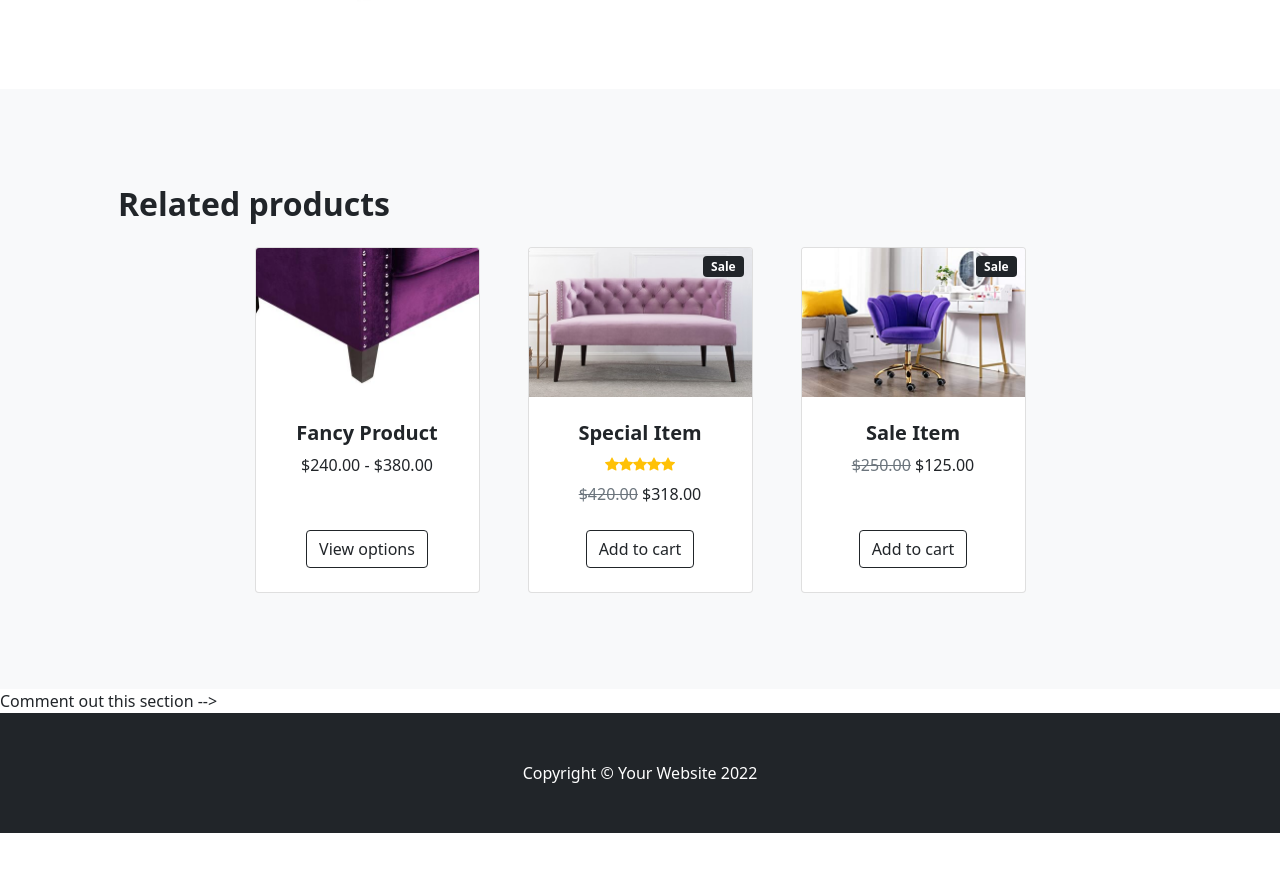
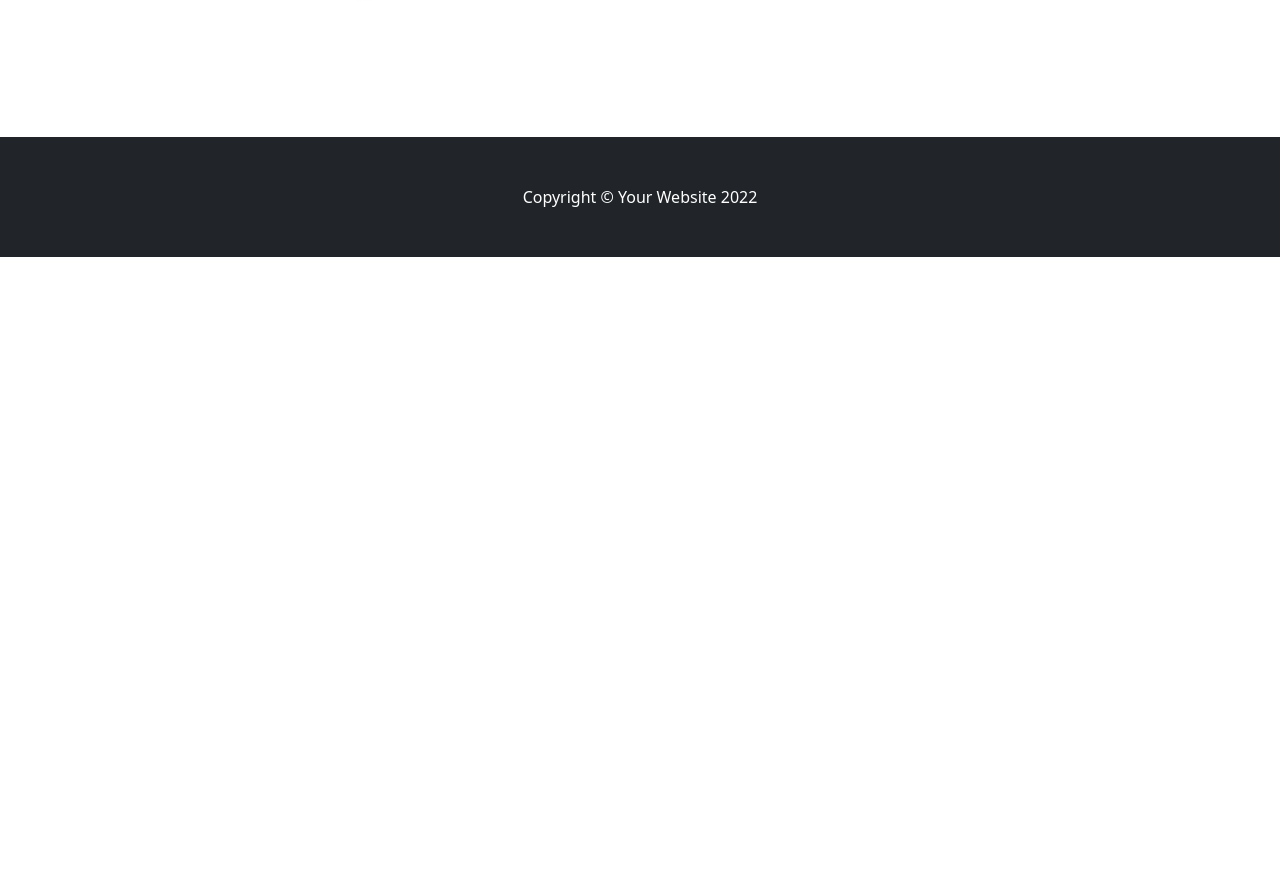
Before and after one commit to hebersandoval/purple-store, a plain HTML site: page index.html in a window 1280 px wide. Shown: the part 636-1508 px from the top of the page. After the commit the page ends 893 px from the top, so only its background shows below. Drawn offline with nearby package versions, Linux system fonts and the light colour scheme.

Commit message:
Update the index.html again.

```diff
--- a/index.html
+++ b/index.html
@@ -67,6 +67,7 @@
                 </div>
             </div>
         </nav>
+
         <!-- Product section-->
         <section class="py-5">
             <div class="container px-4 px-lg-5 my-5">
@@ -102,98 +103,8 @@
                     </div>
                 </div>
             </div>
-        <!-- Comment out this section
         </section>
-        <!-- Related items section-->
-        <section class="py-5 bg-light">
-            <div class="container px-4 px-lg-5 mt-5">
-                <h2 class="fw-bolder mb-4">Related products</h2>
-                <div class="row gx-4 gx-lg-5 row-cols-2 row-cols-md-3 row-cols-xl-4 justify-content-center">
-                    <div class="col mb-5">
-                        <div class="card h-100">
-                            <!-- Product image-->
-                            <img class="card-img-top" src="assets/chair-6.jpeg" alt="..." />
-                            <!-- Product details-->
-                            <div class="card-body p-4">
-                                <div class="text-center">
-                                    <!-- Product name-->
-                                    <h5 class="fw-bolder">Fancy Product</h5>
-                                    <!-- Product price-->
-                                    $240.00 - $380.00
-                                </div>
-                            </div>
-                            <!-- Product actions-->
-                            <div class="card-footer p-4 pt-0 border-top-0 bg-transparent">
-                                <div class="text-center">
-                                    <a class="btn btn-outline-dark mt-auto" href="#">View options</a>
-                                </div>
-                            </div>
-                        </div>
-                    </div>
-                    <div class="col mb-5">
-                        <div class="card h-100">
-                            <!-- Sale badge-->
-                            <div class="badge bg-dark text-white position-absolute" style="top: 0.5rem; right: 0.5rem">
-                                Sale
-                            </div>
-                            <!-- Product image-->
-                            <img class="card-img-top" src="assets/chair-5.jpeg" alt="..." />
-                            <!-- Product details-->
-                            <div class="card-body p-4">
-                                <div class="text-center">
-                                    <!-- Product name-->
-                                    <h5 class="fw-bolder">Special Item</h5>
-                                    <!-- Product reviews-->
-                                    <div class="d-flex justify-content-center small text-warning mb-2">
-                                        <div class="bi-star-fill"></div>
-                                        <div class="bi-star-fill"></div>
-                                        <div class="bi-star-fill"></div>
-                                        <div class="bi-star-fill"></div>
-                                        <div class="bi-star-fill"></div>
-                                    </div>
-                                    <!-- Product price-->
-                                    <span class="text-muted text-decoration-line-through">$420.00</span>
-                                    $318.00
-                                </div>
-                            </div>
-                            <!-- Product actions-->
-                            <div class="card-footer p-4 pt-0 border-top-0 bg-transparent">
-                                <div class="text-center">
-                                    <a class="btn btn-outline-dark mt-auto" href="#">Add to cart</a>
-                                </div>
-                            </div>
-                        </div>
-                    </div>
-                    <div class="col mb-5">
-                        <div class="card h-100">
-                            <!-- Sale badge-->
-                            <div class="badge bg-dark text-white position-absolute" style="top: 0.5rem; right: 0.5rem">
-                                Sale
-                            </div>
-                            <!-- Product image-->
-                            <img class="card-img-top" src="assets/chair-4.jpg" alt="..." />
-                            <!-- Product details-->
-                            <div class="card-body p-4">
-                                <div class="text-center">
-                                    <!-- Product name-->
-                                    <h5 class="fw-bolder">Sale Item</h5>
-                                    <!-- Product price-->
-                                    <span class="text-muted text-decoration-line-through">$250.00</span>
-                                    $125.00
-                                </div>
-                            </div>
-                            <!-- Product actions-->
-                            <div class="card-footer p-4 pt-0 border-top-0 bg-transparent">
-                                <div class="text-center">
-                                    <a class="btn btn-outline-dark mt-auto" href="#">Add to cart</a>
-                                </div>
-                            </div>
-                        </div>
-                    </div>
-                </div>
-            </div>
-        </section>
-        Comment out this section -->
+
         <!-- Footer-->
         <footer class="py-5 bg-dark">
             <div class="container">
```
